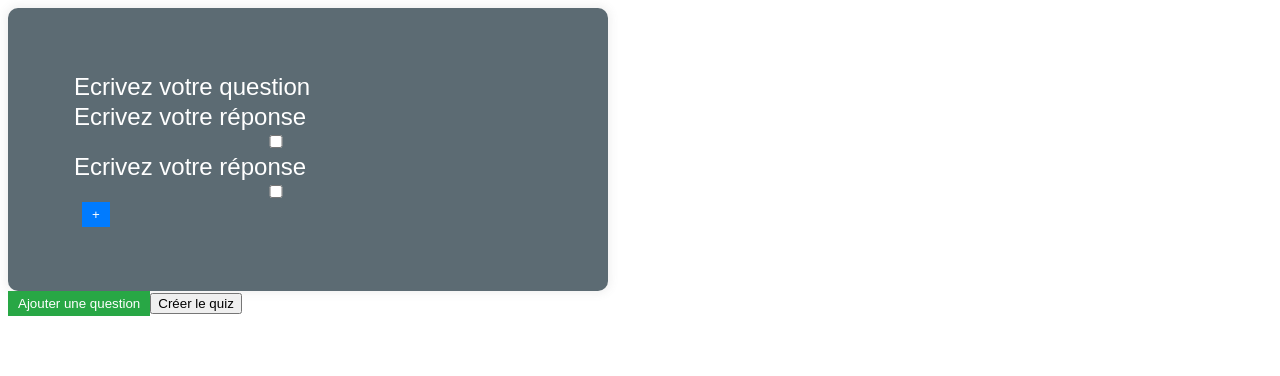
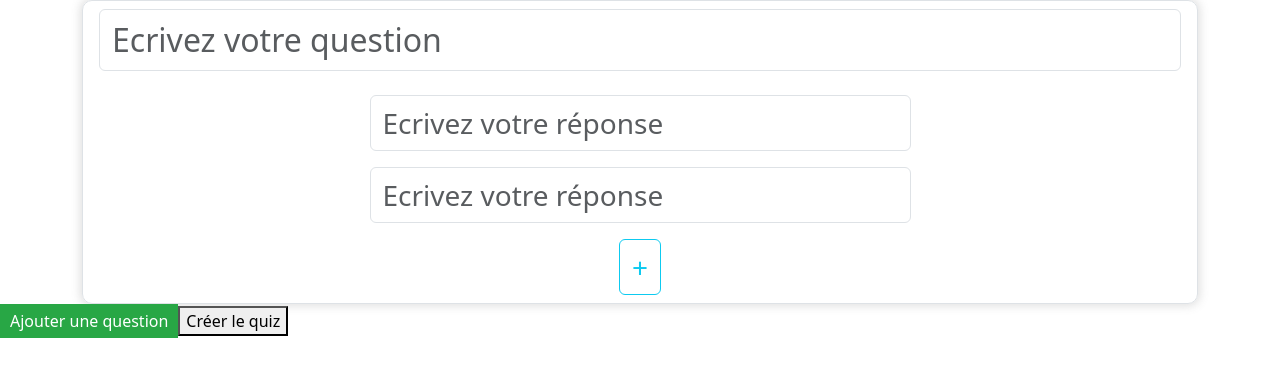
Before and after one commit to Hugs-54/nwt-project, an Angular app in the folder front/: page /create-quiz in a window 1280 px wide. Shown: the top 376 px of the page. Built offline with nearby package versions, Linux system fonts and the light colour scheme.

Commit message:
Premier pas avec bootstrap

```diff
--- a/front/package.json
+++ b/front/package.json
@@ -18,6 +18,7 @@
     "@angular/platform-browser": "^16.2.0",
     "@angular/platform-browser-dynamic": "^16.2.0",
     "@angular/router": "^16.2.0",
+    "bootstrap": "^5.3.2",
     "rxjs": "~7.8.0",
     "tslib": "^2.3.0",
     "zone.js": "~0.13.0"
--- a/front/src/app/create-quiz/create-quiz.component.css
+++ b/front/src/app/create-quiz/create-quiz.component.css
@@ -1,66 +1,3 @@
-* {
-    box-sizing: border-box;
-}
-
-body {
-    background-color: rgb(10, 10, 10);
-    display: flex;
-    align-items: center;
-    justify-content: center;
-    font-family: "Poppins", sans-serif;
-    margin: 0;
-    padding-top: 30px;
-}
-
-.question-container {
-    color: #fff;
-    border-radius: 10px;
-    box-shadow: 0 0 10px 2px rgba(100, 100, 100, 0.1);
-    overflow: hidden;
-    width: 600px;
-    max-width: 100%;
-    background: #5c6b73;
-}
-
-.question-header {
-    padding: 4rem;
-}
-
-.create-container {
-    display: block;
-    position: relative;
-    padding-left: 35px;
-    margin-bottom: 12px;
-    cursor: pointer;
-    font-size: 22px;
-    -webkit-user-select: none;
-    -moz-user-select: none;
-    -ms-user-select: none;
-    user-select: none;
-}
-
-.question-container input {
-    background: 0;
-    border: 0;
-    outline: none;
-    width: 80vw;
-    max-width: 400px;
-    font-size: 1.5em;
-    color: #ffffff;
-  }
-
-  input::placeholder{
-    color:white;
-  }
-
-.add-answer-button {
-    background: #007bff;
-    color: #fff;
-    border: none;
-    padding: 5px 10px;
-    margin-left: 10px;
-    cursor: pointer;
-}
 .add-question-button {
     background: #28a745;
     color: #fff;
@@ -68,3 +5,13 @@ body {
     padding: 5px 10px;
     cursor: pointer;
 }
+
+.width-group{
+    width: 100%;
+    min-width: 700px;
+  }
+
+  .box{
+    border-radius: 10px;
+    box-shadow: 0 0 10px 2px rgba(100, 100, 100, 0.2);
+  }
--- a/front/src/app/create-quiz/create-quiz.component.html
+++ b/front/src/app/create-quiz/create-quiz.component.html
@@ -1,4 +1,4 @@
-<div *ngFor="let question of quiz.questions; let i = index">
+<!--<div *ngFor="let question of quiz.questions; let i = index">
     <div class="question-container question-header">
         <input type="text" [id]="i" placeholder="Ecrivez votre question" name="questionText" (input)="updateQuestion($event, i)"/>
         <div *ngFor="let answer of answers(i); let j = index">
@@ -7,7 +7,27 @@
         </div>
         <button class="add-answer-button" (click)="addAnswerToQuestion(i)">+</button>
     </div>
+</div>-->
+
+
+<div class="container">
+	<div class="list-group width-group box" *ngFor="let question of quiz.questions; let i = index">
+		<div class="list-group-item width-group mx-auto">
+			<h3 class="text-center mb-4">
+				<input type="text" [id]="i" class="form-control fs-2" aria-label="Question" placeholder="Ecrivez votre question" name="questionText" (input)="updateQuestion($event, i)"/>
+			</h3>
+			<div class="gap-2">
+				<div class="d-grid col-6 mx-auto" *ngFor="let answer of answers(i); let j = index">
+                    <div class="input-group mb-3">
+                        <input type="text" [id]="j" class="form-control fs-3" placeholder="Ecrivez votre réponse" aria-label="Answer" (input)="updateAnswer($event, i, j)">
+                    </div>
+				</div>
+                <button type="button" class="btn btn-outline-info d-grid mx-auto fs-3" (click)="addAnswerToQuestion(i)">+</button>
+			</div>
+		</div>
+	</div>
 </div>
+
 
 <button class="add-question-button" (click)="addQuestion()">Ajouter une question</button>
 <button (click)="generateQuiz()">Créer le quiz</button>
--- a/front/src/app/create-quiz/create-quiz.component.ts
+++ b/front/src/app/create-quiz/create-quiz.component.ts
@@ -33,7 +33,7 @@ export class CreateQuizComponent {
   addQuestion(){
     this._quiz.questions.push(
       {
-        textQuestion: "Ecrivez votre question",
+        textQuestion: "",
         answers: []
       }
     );
@@ -46,7 +46,7 @@ export class CreateQuizComponent {
   addAnswerToQuestion(questionId: number){
     this._quiz.questions.at(questionId)?.answers.push(
       {
-        textAnswer: "Ecrivez votre réponse",
+        textAnswer: "",
         isCorrect: false
       }
     );
@@ -75,7 +75,7 @@ export class CreateQuizComponent {
   }
 
   updateAnswer(event: any, indexQ: number, indexA: number){
-    this.quiz.questions[indexQ].answers[indexA] = event.target.value;
+    this.quiz.questions[indexQ].answers[indexA].textAnswer = event.target.value;
     this.printQuiz();
   }
 
--- a/front/src/app/question/question.component.css
+++ b/front/src/app/question/question.component.css
@@ -12,15 +12,7 @@ body {
     padding-top: 30px;
 }
 
-.question-container {
-    color: #fff;
-    border-radius: 10px;
-    box-shadow: 0 0 10px 2px rgba(100, 100, 100, 0.1);
-    overflow: hidden;
-    width: 600px;
-    max-width: 100%;
-    background: #5c6b73;
-}
+
 
 .question-header {
     padding: 4rem;
@@ -105,3 +97,33 @@ ul li label {
     -ms-transform: rotate(45deg);
     transform: rotate(45deg);
   }
+  .question-container {
+    color: #fff;
+    border-radius: 10px;
+    box-shadow: 0 0 10px 2px rgba(100, 100, 100, 0.1);
+    overflow: hidden;
+    width: 600px;
+    max-width: 100%;
+    background: #5c6b73;
+  }
+
+
+
+
+
+
+
+
+
+
+
+
+.width-group{
+  width: 100%;
+  min-width: 700px;
+}
+
+.box{
+  border-radius: 10px;
+  box-shadow: 0 0 10px 2px rgba(100, 100, 100, 0.2);
+}
--- a/front/src/app/question/question.component.html
+++ b/front/src/app/question/question.component.html
@@ -1,4 +1,4 @@
-<div class="question-container">
+<!--<div class="question-container">
     <div class="question-header">
         <h2 id="question">{{ question.textQuestion }}</h2>
         <ul>
@@ -11,4 +11,22 @@
             </li>
         </ul>
     </div>
+</div>-->
+
+<div class="container">
+	<div class="list-group box">
+		<div class="list-group-item width-group mx-auto">
+			<h3 class="text-center mb-4">
+				{{ question.textQuestion }}
+			</h3>
+			<div class="gap-2">
+				<div class="d-grid col-6 mx-auto" *ngFor="let answer of question.answers; let i = index">
+                    <input type="checkbox" class="btn-check" [id]="questionId + i" autocomplete="off" (change)="onAnswerChange(i)">
+                    <label class="btn btn-outline-primary mb-2" [for]="questionId + i" [id]="questionId + i">
+                        {{answer.textAnswer}}
+                    </label>
+				</div>
+			</div>
+		</div>
+	</div>
 </div>
--- a/front/src/app/quiz/quiz.component.ts
+++ b/front/src/app/quiz/quiz.component.ts
@@ -87,6 +87,7 @@ export class QuizComponent {
       }*/
     });
     alert(`Score: ${score.toFixed(2)}/${this._quiz.questions.length}`);
+    //console.log(this._quiz);
 
   }
 }
--- a/front/src/index.html
+++ b/front/src/index.html
@@ -6,8 +6,10 @@
   <base href="/">
   <meta name="viewport" content="width=device-width, initial-scale=1">
   <link rel="icon" type="image/x-icon" href="favicon.ico">
+  <link href="https://cdn.jsdelivr.net/npm/bootstrap@5.3.2/dist/css/bootstrap.min.css" rel="stylesheet" integrity="sha384-T3c6CoIi6uLrA9TneNEoa7RxnatzjcDSCmG1MXxSR1GAsXEV/Dwwykc2MPK8M2HN" crossorigin="anonymous">
 </head>
 <body>
+  <script src="https://cdn.jsdelivr.net/npm/bootstrap@5.3.2/dist/js/bootstrap.bundle.min.js" integrity="sha384-C6RzsynM9kWDrMNeT87bh95OGNyZPhcTNXj1NW7RuBCsyN/o0jlpcV8Qyq46cDfL" crossorigin="anonymous"></script>
   <app-root></app-root>
 </body>
 </html>
```
Also changed, not shown: 2 other files (tests, documents, lock files or other folders).
